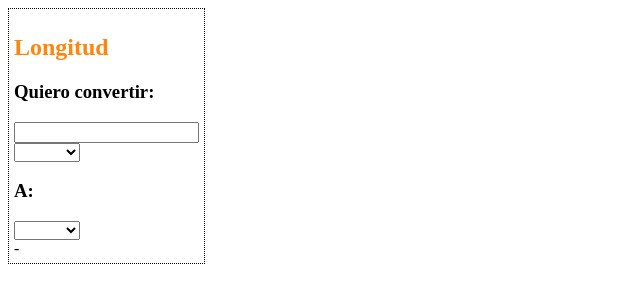
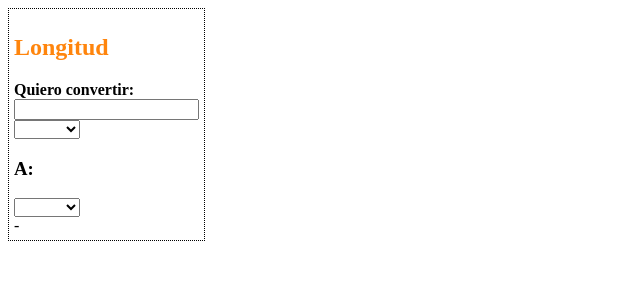
Before and after one commit to oscar-cuellar/unit-converter, a plain HTML site: page index.html in a window 1280 px wide. Shown: the whole page, without its empty margins (0-640 px from the left). Drawn offline with Linux system fonts and the light colour scheme.

Commit message:
Update index.html
Co-authored-by: Alan Serrano <48799173+alan-serrano@users.noreply.github.com>

```diff
--- a/index.html
+++ b/index.html
@@ -13,7 +13,7 @@
     <section class="cards">
       <div class="card longitud">
         <h2>Longitud</h2>
-        <h3>Quiero convertir:</h3>
+        <div><strong>Quiero convertir:</strong></div>
         <div>
           <input>
         </div>
```
